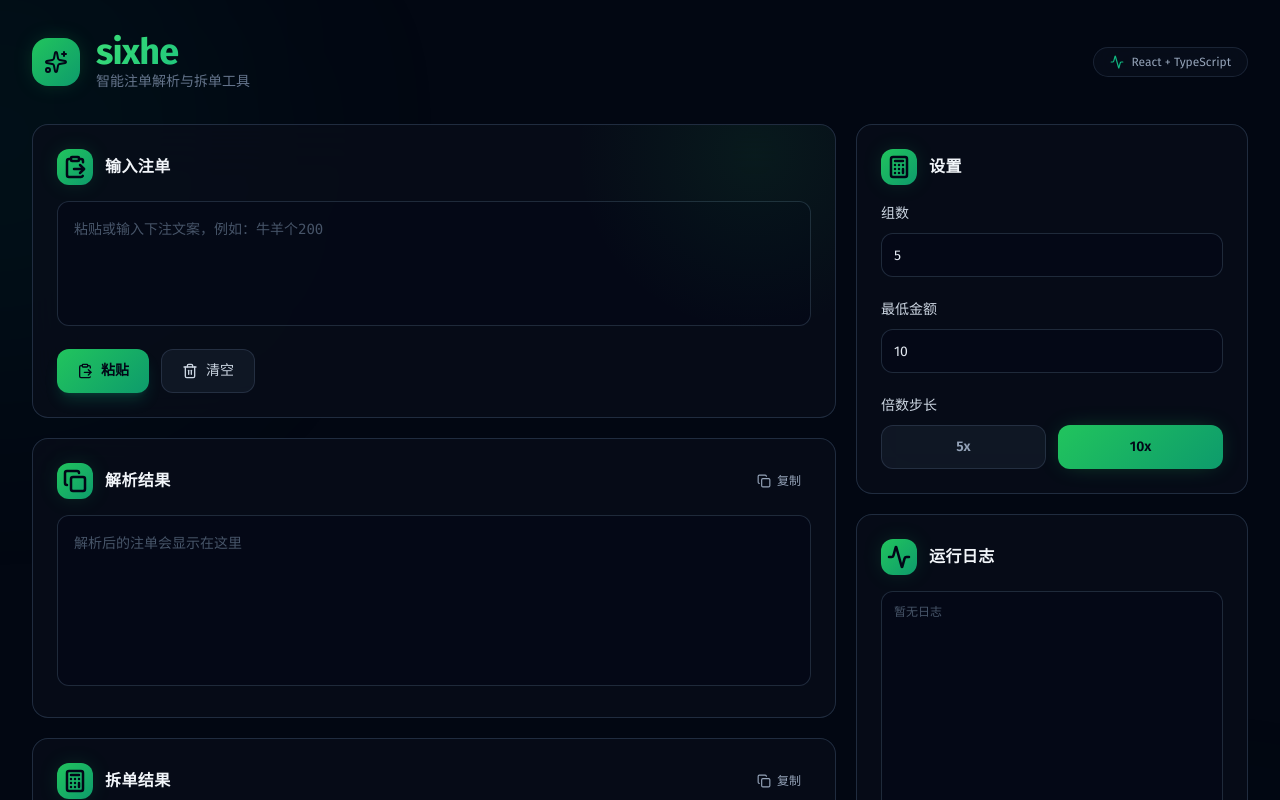
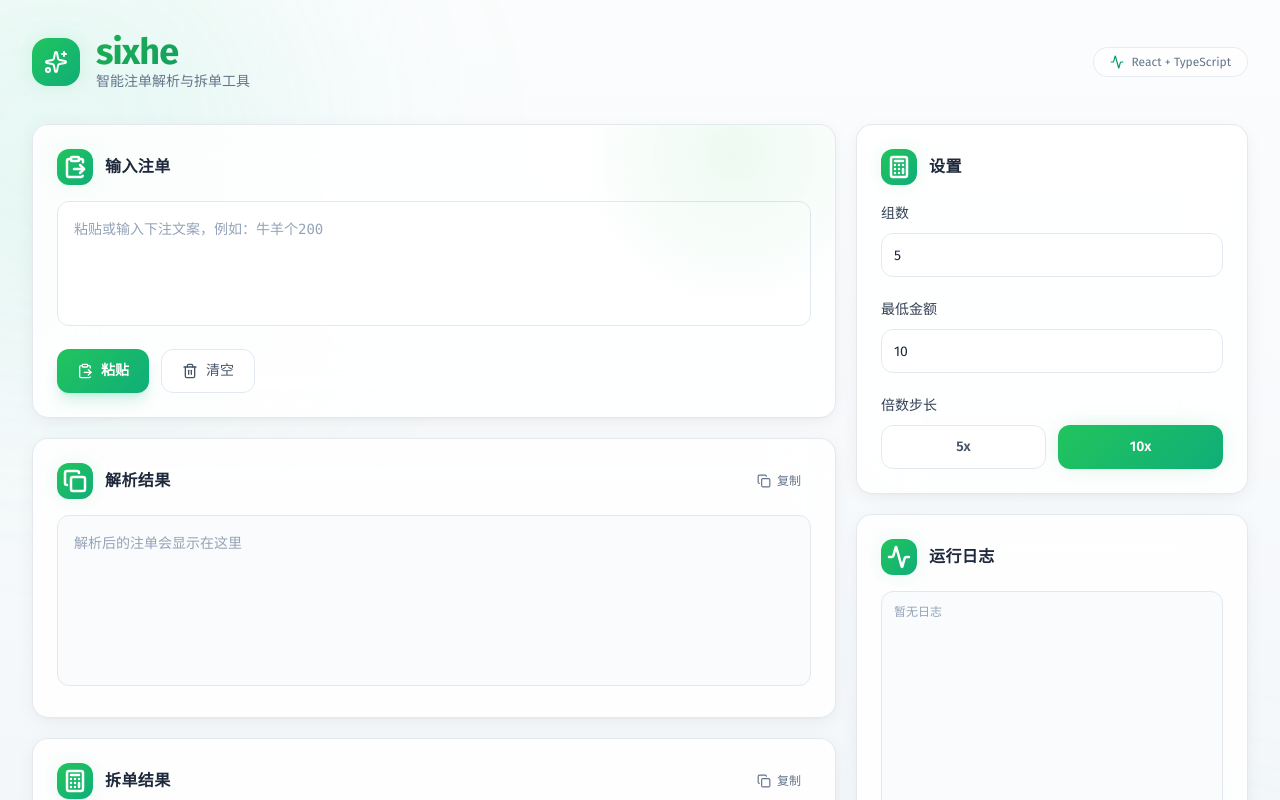
Before and after one commit to kchtin/bets, a React (Vite) app in the folder react-ts/: page / in a window 1280 px wide. Shown: the top 800 px of the page. Built offline with nearby package versions, Linux system fonts and the light colour scheme.

Commit message:
feat(react-ts): switch to light theme per uiuxpromax design system

```diff
--- a/react-ts/src/App.tsx
+++ b/react-ts/src/App.tsx
@@ -108,15 +108,15 @@ function App() {
   }) => (
     <div className="mb-4 flex items-center justify-between">
       <div className="flex items-center gap-3">
-        <div className="flex h-9 w-9 items-center justify-center rounded-xl accent-gradient accent-glow text-slate-950">
+        <div className="flex h-9 w-9 items-center justify-center rounded-xl accent-gradient accent-glow text-white shadow-sm">
           <Icon className="h-4.5 w-4.5" strokeWidth={2.5} />
         </div>
-        <h2 className="text-base font-semibold tracking-wide text-slate-100">{title}</h2>
+        <h2 className="text-base font-semibold tracking-wide text-slate-800">{title}</h2>
       </div>
       {action && (
         <button
           onClick={action.onClick}
-          className="press-scale focus-ring flex items-center gap-1.5 rounded-lg px-2.5 py-1.5 text-xs font-medium text-slate-400 transition hover:bg-white/5 hover:text-emerald-400"
+          className="press-scale focus-ring flex items-center gap-1.5 rounded-lg px-2.5 py-1.5 text-xs font-medium text-slate-500 transition hover:bg-slate-100 hover:text-emerald-600"
         >
           <Copy className="h-3.5 w-3.5" />
           {action.label}
@@ -128,30 +128,30 @@ function App() {
   return (
     <div className="relative min-h-screen overflow-x-hidden p-4 md:p-6 lg:p-8">
       <div className="pointer-events-none absolute inset-0 -z-10">
-        <div className="absolute -left-[20%] -top-[10%] h-[500px] w-[500px] rounded-full bg-emerald-500/5 blur-[120px]" />
-        <div className="absolute -bottom-[10%] -right-[10%] h-[400px] w-[400px] rounded-full bg-emerald-600/5 blur-[100px]" />
+        <div className="absolute -left-[15%] -top-[10%] h-[500px] w-[500px] rounded-full bg-emerald-400/10 blur-[120px]" />
+        <div className="absolute -bottom-[10%] -right-[10%] h-[400px] w-[400px] rounded-full bg-emerald-300/10 blur-[100px]" />
       </div>
 
       <div className="mx-auto max-w-7xl">
         <header className="mb-8 flex items-center justify-between">
           <div className="flex items-center gap-4">
-            <div className="flex h-12 w-12 items-center justify-center rounded-2xl accent-gradient accent-glow press-scale focus-ring">
-              <Sparkles className="h-6 w-6 text-slate-950" />
+            <div className="flex h-12 w-12 items-center justify-center rounded-2xl accent-gradient accent-glow press-scale focus-ring shadow-md">
+              <Sparkles className="h-6 w-6 text-white" />
             </div>
             <div>
               <h1 className="text-3xl font-bold tracking-tight text-gradient md:text-4xl">sixhe</h1>
               <p className="text-sm text-slate-500">智能注单解析与拆单工具</p>
             </div>
           </div>
-          <div className="hidden items-center gap-2 rounded-full glass px-4 py-1.5 text-xs text-slate-400 sm:flex">
-            <Activity className="h-3.5 w-3.5 text-emerald-500" />
+          <div className="hidden items-center gap-2 rounded-full glass px-4 py-1.5 text-xs text-slate-500 sm:flex">
+            <Activity className="h-3.5 w-3.5 text-emerald-600" />
             <span>React + TypeScript</span>
           </div>
         </header>
 
         <main className="grid grid-cols-1 gap-5 lg:grid-cols-12">
           <section className="space-y-5 lg:col-span-8">
-            <article className="ambient-light rounded-2xl glass-strong p-5 md:p-6">
+            <article className="ambient-light rounded-2xl glass-strong p-5 card-shadow md:p-6">
               <SectionHeader icon={ClipboardPaste} title="输入注单" />
               <textarea
                 id="bet-input"
@@ -160,19 +160,19 @@ function App() {
                 rows={4}
                 value={input}
                 onChange={(e) => handleInputChange(e.target.value)}
-                className="focus-ring w-full resize-none rounded-xl border border-slate-700/60 bg-slate-950/50 p-4 font-mono text-sm leading-relaxed text-slate-200 placeholder:text-slate-600 focus:border-emerald-500/40 focus:outline-none"
+                className="focus-ring w-full resize-none rounded-xl border border-slate-200 bg-white/80 p-4 font-mono text-sm leading-relaxed text-slate-800 placeholder:text-slate-400 focus:border-emerald-400/60 focus:bg-white focus:outline-none"
               />
               <div className="mt-4 flex flex-wrap gap-3">
                 <button
                   onClick={handlePaste}
-                  className="press-scale focus-ring flex min-h-[44px] items-center gap-2 rounded-xl accent-gradient px-5 py-2.5 text-sm font-semibold text-slate-950 shadow-lg shadow-emerald-500/20 transition hover:brightness-110"
+                  className="press-scale focus-ring flex min-h-[44px] items-center gap-2 rounded-xl accent-gradient px-5 py-2.5 text-sm font-semibold text-white shadow-lg shadow-emerald-500/20 transition hover:brightness-105"
                 >
                   <ClipboardPaste className="h-4 w-4" />
                   粘贴
                 </button>
                 <button
                   onClick={handleClear}
-                  className="press-scale focus-ring flex min-h-[44px] items-center gap-2 rounded-xl border border-slate-700/60 bg-slate-800/40 px-5 py-2.5 text-sm font-medium text-slate-300 transition hover:bg-slate-800/70 hover:text-slate-100"
+                  className="press-scale focus-ring flex min-h-[44px] items-center gap-2 rounded-xl border border-slate-200 bg-white px-5 py-2.5 text-sm font-medium text-slate-600 transition hover:border-slate-300 hover:bg-slate-50 hover:text-slate-800"
                 >
                   <Trash2 className="h-4 w-4" />
                   清空
@@ -180,7 +180,7 @@ function App() {
               </div>
             </article>
 
-            <article className="rounded-2xl glass-strong p-5 md:p-6">
+            <article className="rounded-2xl glass-strong p-5 card-shadow md:p-6">
               <SectionHeader
                 icon={Copy}
                 title="解析结果"
@@ -194,11 +194,11 @@ function App() {
                 onClick={handleCopyParsed}
                 title="点击复制"
                 aria-label="解析结果，点击复制"
-                className="focus-ring w-full cursor-pointer resize-none rounded-xl border border-slate-700/60 bg-slate-950/50 p-4 font-mono text-sm leading-relaxed text-slate-300 placeholder:text-slate-600 focus:outline-none"
+                className="focus-ring w-full cursor-pointer resize-none rounded-xl border border-slate-200 bg-slate-50/80 p-4 font-mono text-sm leading-relaxed text-slate-700 placeholder:text-slate-400 focus:outline-none"
               />
             </article>
 
-            <article className="rounded-2xl glass-strong p-5 md:p-6">
+            <article className="rounded-2xl glass-strong p-5 card-shadow md:p-6">
               <SectionHeader
                 icon={Calculator}
                 title="拆单结果"
@@ -212,17 +212,17 @@ function App() {
                 onClick={handleCopySplit}
                 title="点击复制"
                 aria-label="拆单结果，点击复制"
-                className="focus-ring w-full cursor-pointer resize-none rounded-xl border border-slate-700/60 bg-slate-950/50 p-4 font-mono text-sm leading-relaxed text-slate-300 placeholder:text-slate-600 focus:outline-none"
+                className="focus-ring w-full cursor-pointer resize-none rounded-xl border border-slate-200 bg-slate-50/80 p-4 font-mono text-sm leading-relaxed text-slate-700 placeholder:text-slate-400 focus:outline-none"
               />
             </article>
           </section>
 
           <aside className="space-y-5 lg:col-span-4">
-            <article className="rounded-2xl glass-strong p-5 md:p-6">
+            <article className="rounded-2xl glass-strong p-5 card-shadow md:p-6">
               <SectionHeader icon={Calculator} title="设置" />
               <div className="space-y-5">
                 <div className="space-y-2">
-                  <label htmlFor="groups" className="text-sm font-medium text-slate-300">
+                  <label htmlFor="groups" className="text-sm font-medium text-slate-700">
                     组数
                   </label>
                   <input
@@ -231,12 +231,12 @@ function App() {
                     min={1}
                     value={groups}
                     onChange={(e: React.ChangeEvent<HTMLInputElement>) => setGroups(parseInt(e.target.value) || 1)}
-                    className="focus-ring h-11 w-full rounded-xl border border-slate-700/60 bg-slate-950/50 px-3 text-sm text-slate-200 focus:border-emerald-500/40 focus:outline-none"
+                    className="focus-ring h-11 w-full rounded-xl border border-slate-200 bg-white/80 px-3 text-sm text-slate-800 focus:border-emerald-400/60 focus:bg-white focus:outline-none"
                   />
                 </div>
 
                 <div className="space-y-2">
-                  <label htmlFor="minAmount" className="text-sm font-medium text-slate-300">
+                  <label htmlFor="minAmount" className="text-sm font-medium text-slate-700">
                     最低金额
                   </label>
                   <input
@@ -245,20 +245,20 @@ function App() {
                     min={0}
                     value={minAmount}
                     onChange={(e: React.ChangeEvent<HTMLInputElement>) => setMinAmount(parseInt(e.target.value) || 0)}
-                    className="focus-ring h-11 w-full rounded-xl border border-slate-700/60 bg-slate-950/50 px-3 text-sm text-slate-200 focus:border-emerald-500/40 focus:outline-none"
+                    className="focus-ring h-11 w-full rounded-xl border border-slate-200 bg-white/80 px-3 text-sm text-slate-800 focus:border-emerald-400/60 focus:bg-white focus:outline-none"
                   />
                 </div>
 
                 <div className="space-y-2">
-                  <span className="text-sm font-medium text-slate-300">倍数步长</span>
+                  <span className="text-sm font-medium text-slate-700">倍数步长</span>
                   <div className="grid grid-cols-2 gap-3">
                     <button
                       onClick={() => handleStepChange(5)}
                       aria-pressed={step === 5}
                       className={`press-scale focus-ring min-h-[44px] rounded-xl py-2.5 text-sm font-semibold transition ${
                         step === 5
-                          ? 'accent-gradient accent-glow text-slate-950'
-                          : 'border border-slate-700/60 bg-slate-800/40 text-slate-400 hover:bg-slate-800/70 hover:text-slate-200'
+                          ? 'accent-gradient accent-glow text-white shadow-md'
+                          : 'border border-slate-200 bg-white text-slate-600 hover:border-slate-300 hover:bg-slate-50 hover:text-slate-800'
                       }`}
                     >
                       5x
@@ -268,8 +268,8 @@ function App() {
                       aria-pressed={step === 10}
                       className={`press-scale focus-ring min-h-[44px] rounded-xl py-2.5 text-sm font-semibold transition ${
                         step === 10
-                          ? 'accent-gradient accent-glow text-slate-950'
-                          : 'border border-slate-700/60 bg-slate-800/40 text-slate-400 hover:bg-slate-800/70 hover:text-slate-200'
+                          ? 'accent-gradient accent-glow text-white shadow-md'
+                          : 'border border-slate-200 bg-white text-slate-600 hover:border-slate-300 hover:bg-slate-50 hover:text-slate-800'
                       }`}
                     >
                       10x
@@ -279,29 +279,29 @@ function App() {
               </div>
             </article>
 
-            <article className="rounded-2xl glass-strong p-5 md:p-6">
+            <article className="rounded-2xl glass-strong p-5 card-shadow md:p-6">
               <SectionHeader icon={Activity} title="运行日志" />
               <div
                 ref={containerRef}
                 role="log"
                 aria-live="polite"
-                className="h-56 overflow-y-auto rounded-xl border border-slate-700/60 bg-slate-950/50 p-3 text-xs"
+                className="h-56 overflow-y-auto rounded-xl border border-slate-200 bg-slate-50/80 p-3 text-xs"
               >
                 {logs.length === 0 ? (
-                  <span className="text-slate-600">暂无日志</span>
+                  <span className="text-slate-400">暂无日志</span>
                 ) : (
                   logs.map((log) => (
                     <div
                       key={log.id}
-                      className={`mb-2 border-b border-slate-800/80 pb-2 last:border-0 ${
+                      className={`mb-2 border-b border-slate-200/80 pb-2 last:border-0 ${
                         log.type === 'error'
-                          ? 'text-red-400'
+                          ? 'text-red-600'
                           : log.type === 'success'
-                          ? 'text-emerald-400'
-                          : 'text-slate-400'
+                          ? 'text-emerald-600'
+                          : 'text-slate-500'
                       }`}
                     >
-                      <span className="opacity-50">[{log.time}]</span> {log.message}
+                      <span className="opacity-60">[{log.time}]</span> {log.message}
                     </div>
                   ))
                 )}
@@ -310,7 +310,7 @@ function App() {
           </aside>
         </main>
 
-        <footer className="mt-10 text-center text-xs text-slate-600">
+        <footer className="mt-10 text-center text-xs text-slate-400">
           sixhe © 2026 · React + TypeScript + Tauri · UI/UX Pro Max
         </footer>
       </div>
--- a/react-ts/src/index.css
+++ b/react-ts/src/index.css
@@ -6,24 +6,24 @@
 
 @layer base {
   :root {
-    --background: 222 76% 4%;
-    --foreground: 210 40% 98%;
-    --card: 222 47% 6%;
-    --card-foreground: 210 40% 98%;
-    --popover: 222 47% 6%;
-    --popover-foreground: 210 40% 98%;
+    --background: 210 40% 98%;
+    --foreground: 222 47% 11%;
+    --card: 0 0% 100%;
+    --card-foreground: 222 47% 11%;
+    --popover: 0 0% 100%;
+    --popover-foreground: 222 47% 11%;
     --primary: 222 47% 11%;
     --primary-foreground: 210 40% 98%;
-    --secondary: 217 33% 17%;
-    --secondary-foreground: 210 40% 98%;
-    --muted: 222 47% 10%;
-    --muted-foreground: 215 20% 55%;
+    --secondary: 210 40% 96%;
+    --secondary-foreground: 222 47% 11%;
+    --muted: 210 40% 96%;
+    --muted-foreground: 215 16% 47%;
     --accent: 142 71% 45%;
-    --accent-foreground: 222 76% 4%;
+    --accent-foreground: 222 47% 11%;
     --destructive: 0 84% 60%;
     --destructive-foreground: 210 40% 98%;
-    --border: 215 28% 25%;
-    --input: 215 28% 18%;
+    --border: 214 32% 91%;
+    --input: 214 32% 91%;
     --ring: 142 71% 45%;
     --radius: 0.875rem;
   }
@@ -39,7 +39,7 @@
   body {
     @apply bg-background text-foreground antialiased;
     font-family: 'Fira Sans', system-ui, -apple-system, sans-serif;
-    background: hsl(222 76% 4%);
+    background: linear-gradient(180deg, hsl(210 40% 99%) 0%, hsl(210 40% 96%) 100%);
     min-height: 100vh;
   }
   code, pre, .font-mono {
@@ -49,32 +49,32 @@
 
 @layer utilities {
   .glass {
-    background: hsl(222 47% 8% / 0.6);
+    background: hsl(0 0% 100% / 0.72);
     backdrop-filter: blur(20px);
     -webkit-backdrop-filter: blur(20px);
-    border: 1px solid hsl(215 28% 25% / 0.5);
+    border: 1px solid hsl(214 32% 91% / 0.8);
   }
 
   .glass-strong {
-    background: hsl(222 47% 7% / 0.75);
+    background: hsl(0 0% 100% / 0.85);
     backdrop-filter: blur(28px);
     -webkit-backdrop-filter: blur(28px);
-    border: 1px solid hsl(215 28% 28% / 0.6);
+    border: 1px solid hsl(214 32% 91% / 0.9);
   }
 
   .text-gradient {
-    background: linear-gradient(135deg, hsl(142 71% 55%), hsl(160 84% 39%));
+    background: linear-gradient(135deg, hsl(142 71% 40%), hsl(160 84% 32%));
     -webkit-background-clip: text;
     -webkit-text-fill-color: transparent;
     background-clip: text;
   }
 
   .accent-gradient {
-    background: linear-gradient(135deg, hsl(142 71% 45%), hsl(160 84% 33%));
+    background: linear-gradient(135deg, hsl(142 71% 45%), hsl(160 84% 37%));
   }
 
   .accent-glow {
-    box-shadow: 0 0 24px -8px hsl(142 71% 45% / 0.45);
+    box-shadow: 0 0 24px -8px hsl(142 71% 45% / 0.35);
   }
 
   .ambient-light {
@@ -84,10 +84,10 @@
   .ambient-light::before {
     content: '';
     position: absolute;
-    top: -50%;
-    right: -20%;
-    width: 60%;
-    height: 120%;
+    top: -40%;
+    right: -15%;
+    width: 55%;
+    height: 100%;
     background: radial-gradient(circle, hsl(142 71% 45% / 0.08), transparent 60%);
     pointer-events: none;
     z-index: 0;
@@ -102,7 +102,13 @@
 
   .focus-ring:focus-visible {
     outline: none;
-    box-shadow: 0 0 0 2px hsl(222 76% 4%), 0 0 0 4px hsl(142 71% 45% / 0.5);
+    box-shadow: 0 0 0 2px hsl(210 40% 98%), 0 0 0 4px hsl(142 71% 45% / 0.4);
+  }
+
+  .card-shadow {
+    box-shadow:
+      0 1px 3px -1px hsl(222 47% 11% / 0.06),
+      0 4px 20px -4px hsl(222 47% 11% / 0.08);
   }
 }
 
```
